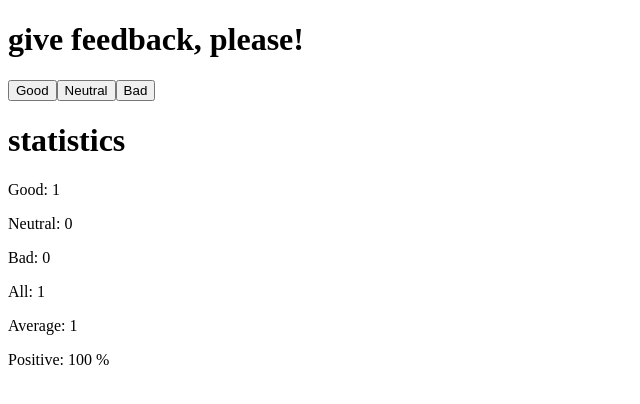
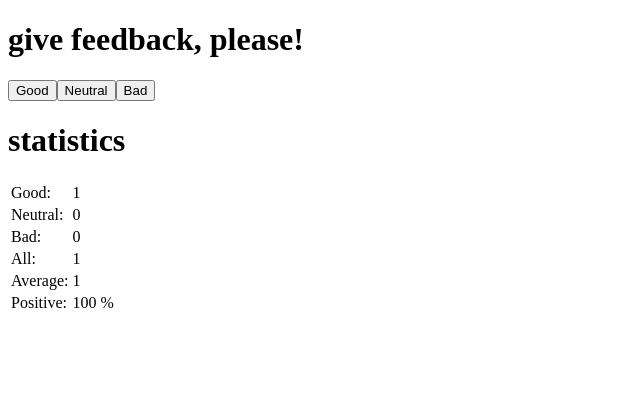
Before and after one commit to Duola224/fsopen-react, a React (Vite) app in the folder unicafe/: page / in a window 1280 px wide. Both pictures are taken after a click on the button "Good". Shown: the top 404 px of the page, without its empty margins (0-640 px from the left). Built offline with nearby package versions, Linux system fonts and the light colour scheme.

Commit message:
unicafe 1.11: format stats into table

```diff
--- a/unicafe/src/App.jsx
+++ b/unicafe/src/App.jsx
@@ -1,14 +1,13 @@
 import { useState } from 'react'
 
 const Button = ({ handleClickBtn, text }) => <button onClick={handleClickBtn}>{text}</button>
-const StatisticLine = ({ text, value }) => <p><span>{text}</span> <span>{value}</span></p>
+const StatisticLine = ({ text, value }) => <tr><td>{text}</td><td>{value}</td></tr>
 
 const Statistics = ({ good, neutral, bad }) => {
   const all = good + neutral + bad
   if (!(good + bad + neutral)) {
     return (
       <>
-        <h1>statistics</h1>
         <p>No feedback given</p>
       </>
 
@@ -16,15 +15,16 @@ const Statistics = ({ good, neutral, bad }) => {
   }
 
   return (
-    <>
-      <h1>statistics</h1>
-      <StatisticLine text="Good: " value={good} />
-      <StatisticLine text="Neutral: " value={neutral} />
-      <StatisticLine text="Bad: " value={bad} />
-      <StatisticLine text="All: " value={all} />
-      <StatisticLine text="Average: " value={(good - bad) / all} />
-      <StatisticLine text="Positive: " value={(good / all * 100) + ' %'} />
-    </>
+    <table>
+      <tbody>
+        <StatisticLine text="Good: " value={good} />
+        <StatisticLine text="Neutral: " value={neutral} />
+        <StatisticLine text="Bad: " value={bad} />
+        <StatisticLine text="All: " value={all} />
+        <StatisticLine text="Average: " value={(good - bad) / all} />
+        <StatisticLine text="Positive: " value={Math.floor(good / all * 100) + ' %'} />
+      </tbody>
+    </table>
   )
 }
 const App = () => {
@@ -53,6 +53,7 @@ const App = () => {
       <Button handleClickBtn={goodFeedback} text="Good" />
       <Button handleClickBtn={neutralFeedback} text="Neutral" />
       <Button handleClickBtn={badFeedback} text="Bad" />
+      <h1>statistics</h1>
       <Statistics good={good} bad={bad} neutral={neutral} />
     </div>
   )
```
